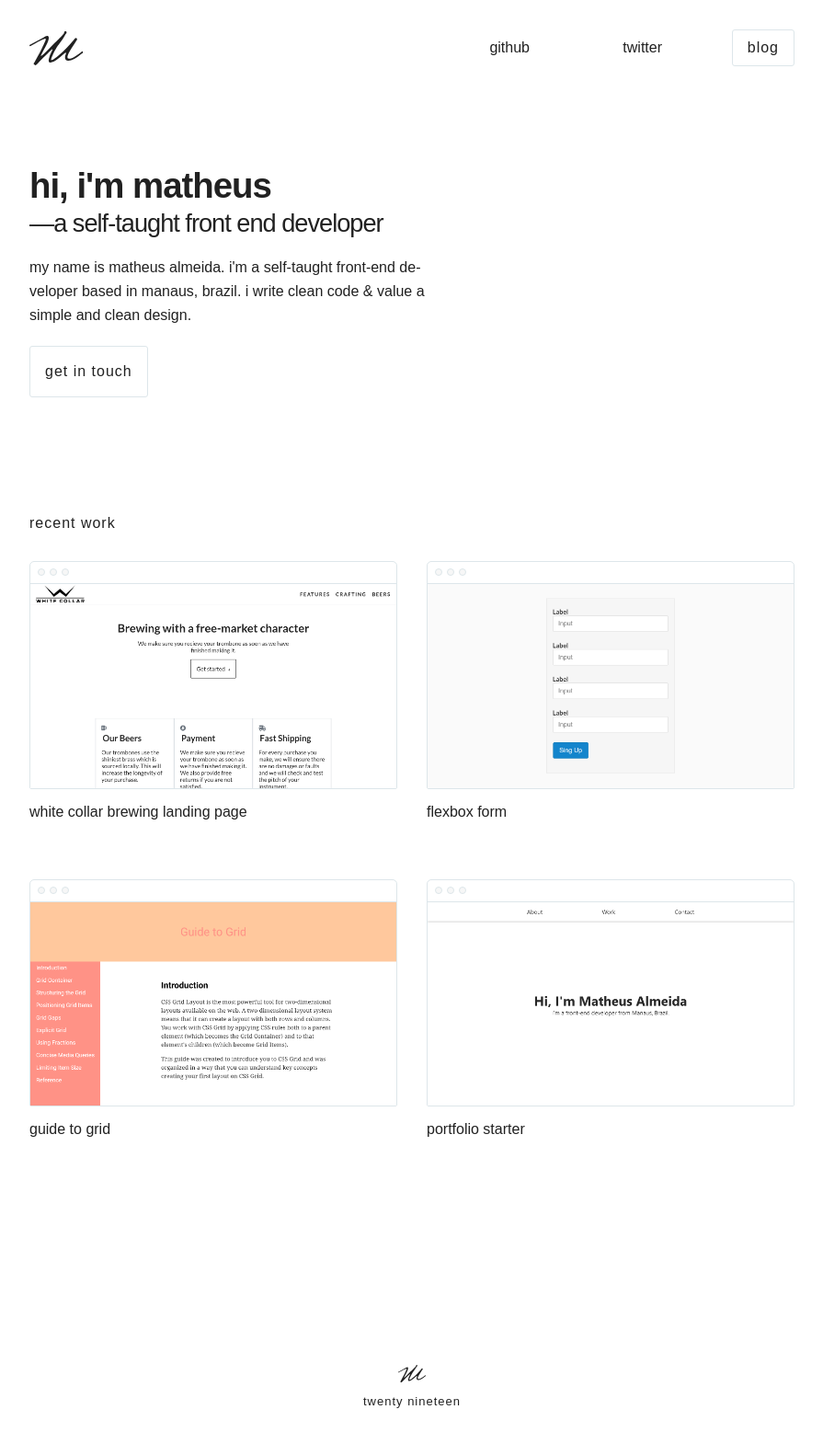
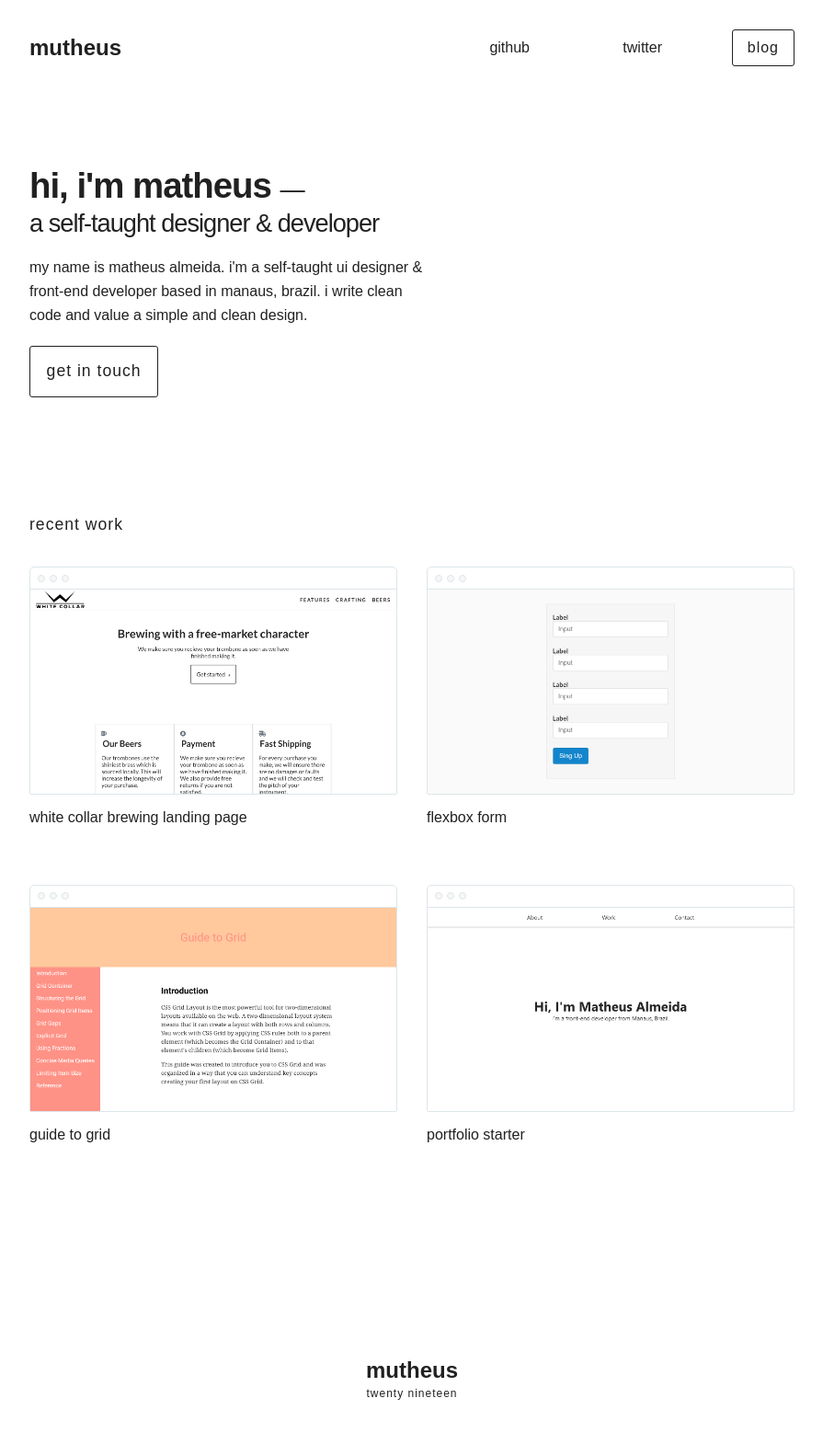
Before and after one commit to mutheusalmeida/mutheusalmeida.github.io, a plain HTML site: page index.html in a window 1280 px wide. Shown: the whole page at 92% size, without its empty margins (192-1087 px from the left). Drawn offline with Linux system fonts and the light colour scheme; a web font is replaced by a local one.

Commit message:
redesign

```diff
--- a/index.html
+++ b/index.html
@@ -35,13 +35,7 @@
     <header class="header">
       <div class="header__wrapper">
         <h1 class="header__logo">
-          <a href="/">
-            <svg width="58.2" height="37" viewBox="0 0 58.2 37" focusable="false" aria-label="Matheus Almeida">
-              <path
-                    d="M 0.022 15.114 Q -0.132 15.882 0.79 16.189 C 1.01 16.262 11.003 10.122 16.533 8.279 C 18.196 7.588 18.299 8.663 15.918 13.424 C 15.15 15.165 13.998 17.494 13.461 18.8 Q 12.405 20.873 11.618 22.468 Q 5.815 33.104 5.628 33.468 C 5.001 34.688 3.247 35.311 6.703 37 C 8.445 36.274 11.969 31.552 15.238 28.562 C 20.056 23.854 22.842 21.164 23.598 20.489 Q 25.748 18.57 24.749 20.72 Q 21.691 26.446 21.14 30.089 C 20.3 33.645 22.138 34.159 22.983 34.082 Q 27.514 33.775 37.267 24.867 C 37.66 24.506 41.414 20.95 39.11 26.019 Q 37.651 31.548 42.028 32.008 Q 46.957 32.527 56.926 24.176 Q 57.702 23.96 57.824 23.792 C 58.397 23.001 58.302 22.077 57.54 21.718 Q 56.977 21.411 56.619 22.468 C 52.549 25.788 48.347 28.47 45.56 29.397 Q 40.832 30.702 41.414 27.478 C 42.046 23.971 47.186 16.372 50.782 10.813 Q 52.088 9.201 51.857 8.279 C 50.782 6.82 50.091 6.59 48.171 9.585 Q 39.494 19.875 33.737 24.532 Q 27.107 30.167 25.748 30.703 Q 23.048 32.149 23.674 30.165 C 24.671 27.006 27.642 20.489 30.662 16.035 Q 35.936 9.124 38.035 5.49 C 39.263 2.904 39.969 2.453 40.185 2.136 Q 40.876 0.6 39.724 0.062 C 39.225 -0.066 37.804 -0.168 37.727 1.598 C 38.035 2.366 30.584 9.788 26.362 13.732 Q 15.918 24.713 13.922 26.095 Q 12.078 27.785 12.693 26.019 Q 15.918 19.414 17.915 16.035 Q 22.369 7.588 20.551 5.49 C 19.374 4.286 17.259 5.576 14.997 6.897 L 0.022 15.114 Z"
-                    fill="#212121"></path>
-            </svg>
-          </a>
+          <a href="/" class="site__brand">mutheus</a>
         </h1>
 
         <nav class="header__nav">
@@ -54,11 +48,11 @@
     <main class="main">
       <div class="main__wrapper">
         <section class="profile">
-          <h2 class="profile__hello">Hi, I'm Matheus<br>
-            <span class="profile__role">—a self-taught front end developer</span>
+          <h2 class="profile__hello">Hi, I'm Matheus
+            <span class="profile__role">—<br> a self-taught designer & developer</span>
           </h2>
 
-          <p class="profile__about">My name is Matheus Almeida. I'm a self-taught Front-End Developer based in Manaus, Brazil. I write clean code & value a simple and clean design.</p>
+          <p class="profile__about">My name is Matheus Almeida. I'm a self-taught UI Designer & Front-End Developer based in Manaus, Brazil. I write clean code and value a simple and clean design.</p>
 
           <a class="profile__button" href="mailto:mutheusalmeida@gmail.com">Get in touch</a>
         </section>
@@ -135,13 +129,10 @@
       </div>
     </main>
     <footer class="footer">
-      <span class="footer__author">
-        <svg width="30" height="19.1" viewBox="0 0 30 19.1" focusable="false" aria-label="Matheus Almeida">
-          <path
-                d="M 0.011 7.817 Q -0.068 8.213 0.407 8.371 C 0.521 8.409 5.673 5.244 8.523 4.294 C 9.381 3.937 9.433 4.492 8.206 6.946 C 7.81 7.844 7.217 9.044 6.939 9.717 Q 6.395 10.786 5.989 11.608 Q 2.998 17.092 2.901 17.279 C 2.578 17.908 1.674 18.229 3.456 19.1 C 4.354 18.726 6.17 16.292 7.855 14.75 C 10.339 12.323 11.776 10.936 12.165 10.588 Q 13.274 9.599 12.759 10.707 Q 11.182 13.659 10.898 15.537 C 10.465 17.37 11.413 17.635 11.848 17.596 Q 14.184 17.437 19.212 12.845 C 19.415 12.659 21.35 10.826 20.162 13.439 Q 19.41 16.289 21.667 16.527 Q 24.207 16.794 29.347 12.489 Q 29.747 12.377 29.81 12.291 C 30.105 11.883 30.056 11.407 29.663 11.222 Q 29.373 11.063 29.189 11.608 C 27.09 13.32 24.924 14.702 23.488 15.181 Q 21.05 15.853 21.35 14.191 C 21.676 12.383 24.326 8.466 26.18 5.6 Q 26.853 4.769 26.734 4.294 C 26.18 3.542 25.823 3.423 24.834 4.967 Q 20.36 10.272 17.392 12.672 Q 13.974 15.577 13.274 15.854 Q 11.882 16.599 12.205 15.577 C 12.719 13.948 14.25 10.588 15.807 8.292 Q 18.526 4.729 19.608 2.856 C 20.241 1.522 20.605 1.29 20.716 1.127 Q 21.073 0.335 20.479 0.058 C 20.222 -0.008 19.489 -0.061 19.45 0.849 C 19.608 1.245 15.767 5.072 13.59 7.105 Q 8.206 12.766 7.177 13.478 Q 6.227 14.349 6.544 13.439 Q 8.206 10.034 9.236 8.292 Q 11.532 3.937 10.595 2.856 C 9.988 2.235 8.897 2.9 7.731 3.581 L 0.011 7.817 Z"
-                fill="#212121"></path>
-        </svg>twenty nineteen
-      </span>
+      <h1 class="header__logo">
+        <a href="/" class="site__brand">mutheus</a>
+      </h1>
+      <span>twenty nineteen</span>
     </footer>
   </body>
 </html>
--- a/styles/style.css
+++ b/styles/style.css
@@ -37,6 +37,12 @@ body {
   margin: 0;
 }
 
+.site__brand {
+  color: #212121;
+  font-size: 1.5rem;
+  text-decoration: none;
+}
+
 .header__nav {
   display: grid;
   grid-template-columns: repeat(3, minmax(auto, 9em));
@@ -57,8 +63,9 @@ body {
   align-items: center;
   padding: 0 1em;
   border-radius: 3px;
-  border: 1px solid #dde6ea;
+  border: 1px solid #212121;
   letter-spacing: 1px;
+  font-size: 1rem;
 }
 
 main {
@@ -108,8 +115,8 @@ main {
 
 .profile__button {
   grid-area: button;
-  border: 1px solid #dde6ea;
-  font-size: 1rem;
+  border: 1px solid #212121;
+  font-size: 1.1rem;
   padding: 0 1em;
   border-radius: 3px;
   color: #212121;
@@ -128,7 +135,7 @@ main {
   margin-bottom: 2em;
   letter-spacing: 1px;
   font-weight: 400;
-  font-size: 1rem;
+  font-size: 1.1rem;
 }
 
 .work__project {
@@ -179,17 +186,14 @@ main {
 
 .footer {
   display: grid;
+  row-gap: 1.1em;
   justify-items: center;
   padding: 2.4375em 1em;
 }
 
-.footer__author {
-  display: grid;
-  font-size: 13px;
-  justify-items: center;
-  row-gap: 1em;
+.footer span {
+  font-size: 12px;
   letter-spacing: 1px;
-  color: #212121;
 }
 
 @media (min-width: 35em) {
```
Also changed, not shown: blog/the-simple-sticky-footer/index.html (+1 -1 lines), logo.svg (added).
